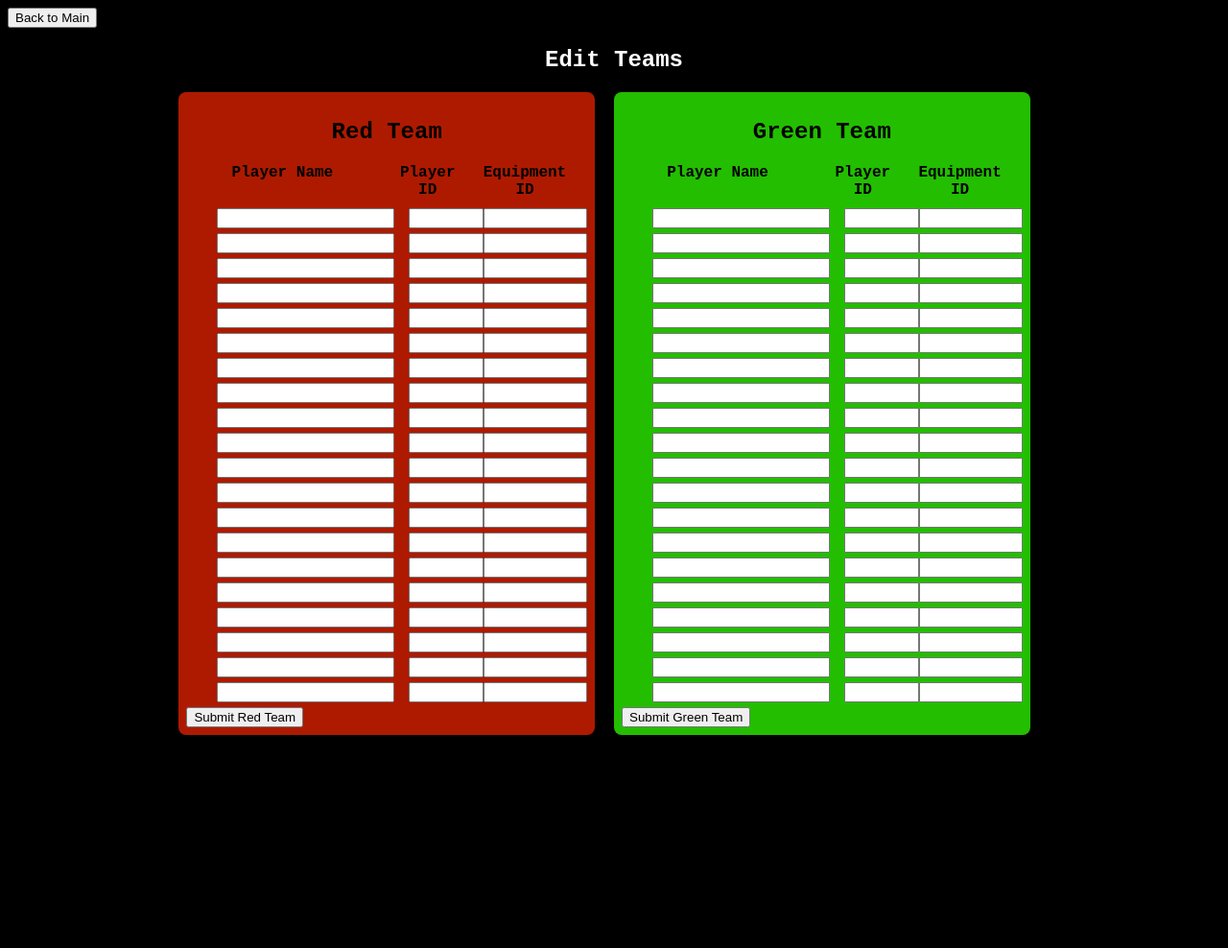
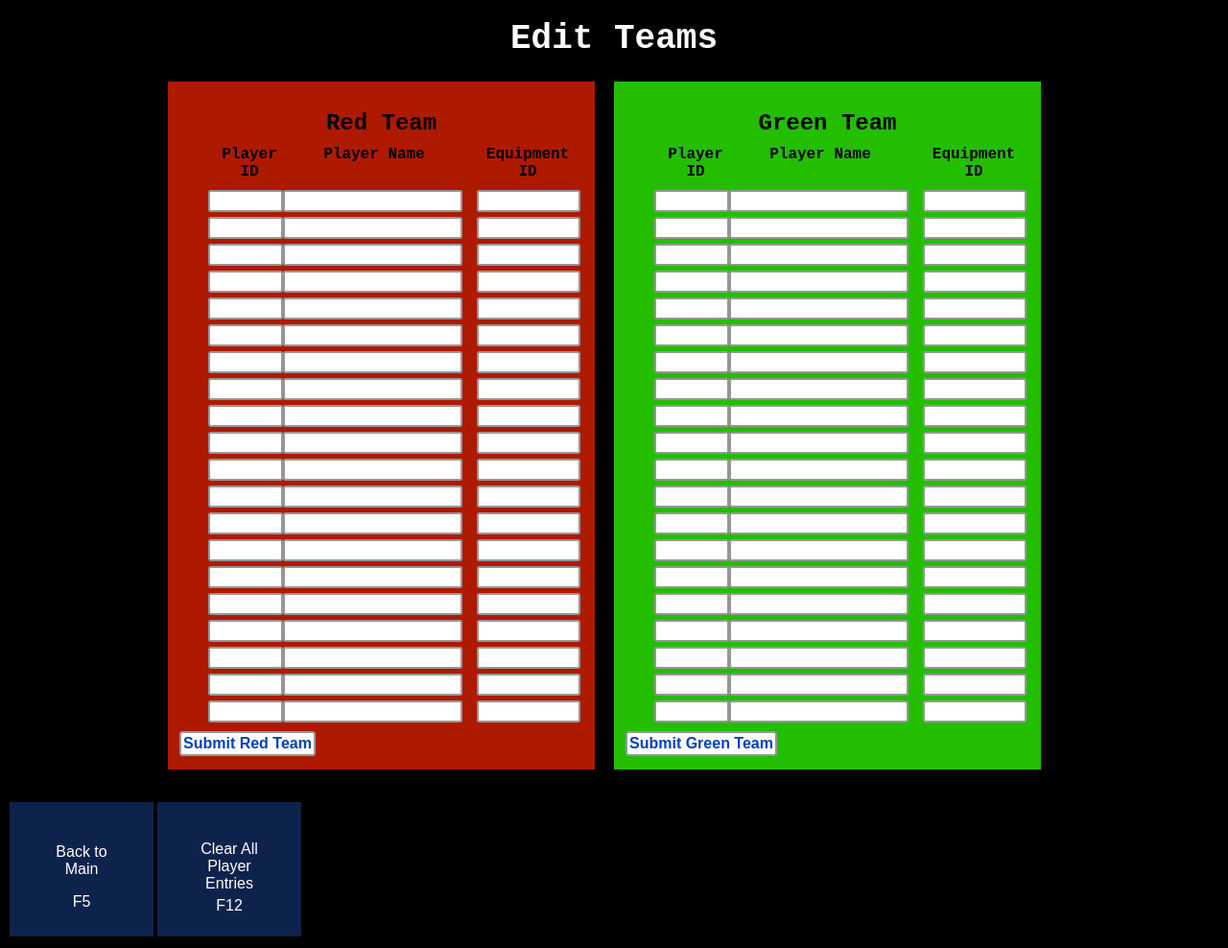
Before and after one commit to 0x01FE/Photon, a Flask app: page /editMode in a window 1280 px wide. Shown: the whole page at 96% size. Before the commit the page ends 800 px from the top, so only its background shows below. Run offline with Flask 2, Linux system fonts and the light colour scheme; some libraries are stand-ins or nearby versions.

Commit message:
Basic game action Template and some reorg

```diff
--- a/app/app.py
+++ b/app/app.py
@@ -18,20 +18,43 @@ def run_server():
     while True:
         s.update()
 
+
 t = threading.Thread(target=run_server)
 t.start()
 
+
 @app.route("/")
 def index():
-    return render_template("splash-screen/splash-screen.html")
+    return render_template("splash-screen.html")
+
 
 @app.route("/gameAction")
 def gameAction():
-    return render_template("game-action/game-action.html")
+    # need to return who hit who and stuff, or however we wanna do it,
+    #   just need to make list for the html to loop through and display
+    # actions = database.get_actions()
+    actions = [
+        "Scooby Doo hit Opus",
+        "Scooby Doo hit Opus",
+        "Scooby Doo hit Opus",
+        "Opus hit Scooby Doo",
+        "Opus hit the Base",
+        "Opus hit Scooby Doo",
+    ]
+    redPlayers = ["Thor", "Loki", "Odin", "Dragon"]
+    greenPlayers = ["HappyFeet", "Toothless", "Ironman", "American", "Spiderman"]
+    return render_template(
+        "game-action.html",
+        actions=actions,
+        redPlayers=redPlayers,
+        greenPlayers=greenPlayers,
+    )
+
 
 @app.route("/editMode")
 def addPlayer():
-    return render_template("add-player/add-player.html")
+    return render_template("add-player.html")
+
 
 @app.route("/submit-red", methods = ["POST"])
 def submitRedTeams():
--- a/app/static/css/add-player.css
+++ b/app/static/css/add-player.css
@@ -1,21 +1,19 @@
 body {
     background-color: black;
 }
+
+/* Container for the Teams */
 .form-container {
     display: flex;
     justify-content: center;
     margin-top: 10px;
 }
-.titleContainer {
-    color: white;
-    text-align: center;
-}
 
 /* Each group of inputs */
 .group-container {
     background-color: #f0f0f0; /* Default background color */
-    padding: 8px;
-    border-radius: 8px;
+    padding: 10px;
+    /* border-radius: 8px; */
     /* flex: 1; */
     justify-content: center;
     align-items: center;
@@ -57,23 +56,29 @@ body {
 
 .column-names {
     display: flex;
-    justify-content: space-between;
     margin-bottom: 10px;
+    margin-left: 20px;
     font-weight: bold;
 }
 
 .column-names label {
-    width: 200px;
+    width: fit-content;
     text-align: center;
-    margin-right: 15px;
+    padding-left: 20px;
+}
+
+.column-names label:nth-child(1) {
+    width: 70px;
 }
 
 .column-names label:nth-child(2) {
-    width: 70px;
+    width: 130px;
+    padding-right: 35px;
 }
 
 .column-names label:nth-child(3) {
     width: 100px;
+    padding-left: 0px;
 }
 
 label {
@@ -83,3 +88,44 @@ label {
 html {
     font-family: 'Courier New', Courier, monospace;
 }
+
+h1 {
+    text-align: center;
+    color: white;
+    font-size: 36px;
+    margin-top: 20px;
+}
+
+input[type='submit'] {
+    background-color: #ffffff;
+    color: rgb(0, 65, 186);
+    text-align: center;
+    font-size: 16px;
+    margin: 4px 2px;
+    cursor: pointer;
+}
+input[type='submit']:hover {
+    background-color: gray;
+}
+
+.title-container {
+    margin-top: 20px;
+    margin-bottom: 10px;
+    text-align: center;
+    justify-content: center;
+    font-weight: bold;
+    color: black;
+    font-size: 24px;
+}
+
+input {
+    outline: none;
+    border: 2px solid rgb(150, 150, 150);
+    border-radius: 0.2em;
+    font-weight: bold;
+    padding: 2px;
+}
+
+/* button[type='submit'] {
+    justify-content: right;
+} */
--- /dev/null
+++ b/app/static/css/app-styles.css
@@ -0,0 +1,25 @@
+footer {
+    display: flex;
+    padding-top: 30px;
+}
+.op-button {
+    background-color: #0e234c;
+    border: none;
+    color: rgb(255, 255, 255);
+    padding: 15px 32px;
+    text-align: center;
+    display: inline-flexbox;
+    font-size: 16px;
+    margin: 4px 2px;
+    cursor: pointer;
+    max-width: 150px;
+    min-height: 140px;
+}
+
+p {
+    display: inline-block;
+}
+
+.op-button:hover {
+    color: rgb(145, 145, 145);
+}
--- a/app/static/script.js
+++ b/app/static/script.js
@@ -1,8 +1,10 @@
 document.addEventListener('DOMContentLoaded', () => {
     // Get all player-name and player-id inputs
-    const inputs = document.querySelectorAll('.player-name');
+    const playerInputs = document.querySelectorAll('.player-name');
+    const idInputs = document.querySelectorAll('.player-id');
+    const equipIdInputs = document.querySelectorAll('.equipment-id');
 
-    inputs.forEach((input) => {
+    idInputs.forEach((input) => {
         const icon = input.previousElementSibling;
 
         if (icon && icon.classList.contains('icon')) {
@@ -10,6 +12,34 @@ document.addEventListener('DOMContentLoaded', () => {
                 icon.style.opacity = '1';
             });
 
+            input.addEventListener('blur', () => {
+                if (input.value === '') {
+                    icon.style.opacity = '0';
+                }
+            });
+        }
+    });
+
+    playerInputs.forEach((input) => {
+        const icon = input.previousElementSibling.previousElementSibling;
+        if (icon && icon.classList.contains('icon')) {
+            input.addEventListener('focus', () => {
+                icon.style.opacity = '1';
+            });
+            input.addEventListener('blur', () => {
+                if (input.value === '') {
+                    icon.style.opacity = '0';
+                }
+            });
+        }
+    });
+
+    equipIdInputs.forEach((input) => {
+        const icon = input.previousElementSibling.previousElementSibling.previousElementSibling;
+        if (icon && icon.classList.contains('icon')) {
+            input.addEventListener('focus', () => {
+                icon.style.opacity = '1';
+            });
             input.addEventListener('blur', () => {
                 if (input.value === '') {
                     icon.style.opacity = '0';
@@ -32,40 +62,83 @@ document.addEventListener('DOMContentLoaded', () => {
     }, 3000);
 });
 
+document.addEventListener('DOMContentLoaded', () => {
+    const modeButton = document.getElementById('mode-button');
+    const clearButton = document.getElementById('clear-button');
+
+    modeButton.addEventListener('click', () => {
+        if (modeButton.firstElementChild.innerHTML === 'Edit Teams') {
+            this.toEditMode();
+        } else {
+            this.toGameAction();
+        }
+    });
+
+    clearButton.addEventListener('click', () => {
+        clearInputs();
+    });
+
+    document.addEventListener('keydown', (event) => {
+        if (event.key === 'F5') {
+            event.preventDefault();
+            if (modeButton.firstElementChild.innerHTML === 'Edit Teams') {
+                toEditMode();
+            } else {
+                toGameAction();
+            }
+        }
+        if (event.key === 'F12') {
+            event.preventDefault();
+            clearInputs();
+        }
+    });
+});
+
 function checkEditScreenInputs(event) {
     const form = event.target;
     let player_name, player_id, equipment_id;
 
-    for(let i = 1; i<= 20; i++){
+    for (let i = 1; i <= 20; i++) {
         player_name = form.querySelector(`#player_name_${i}`).value.trim();
         player_id = form.querySelector(`#player_id_${i}`).value.trim();
-        equipment_id= form.querySelector(`#equipment_id_${i}`).value.trim();
+        equipment_id = form.querySelector(`#equipment_id_${i}`).value.trim();
 
-        if((player_name === "" && player_id === "" && equipment_id === "") || (player_name !== "" && player_id !== "" && equipment_id !== "")) {
+        if ((player_name === '' && player_id === '' && equipment_id === '') || (player_name !== '' && player_id !== '' && equipment_id !== '')) {
             return;
-        }
-        else if (player_name == "" || player_id === "" || equipment_id === "") {
+        } else if (player_name == '' || player_id === '' || equipment_id === '') {
             alert('Please fill out all fields');
             event.preventDefault();
             return;
         }
     }
-};
+}
 
+function toEditMode() {
+    document.getElementById('button1').innerHTML = 'Back to Main Screen';
+    window.location.href = '/editMode';
+}
 
-// document.addEventListener('DOMContentLoaded', () => {
-//     document.querySelector('button').addEventListener('click', () => {
-//         window.location.href = '/editMode';
-//     });
-// });
+function toGameAction() {
+    document.getElementById('button1').innerHTML = 'Edit Teams';
+    window.location.href = '/gameAction';
+}
 
-// function toEditMode() {
-//     window.location.href = '/editMode';
-//     // document.getElementById('message').innerHTML = 'Save and Exit to Main Screen';
-// }
+function clearInputs() {
+    const playerInputs = document.querySelectorAll('.player-name');
+    const idInputs = document.querySelectorAll('.player-id');
+    const equipIdInputs = document.querySelectorAll('.equipment-id');
 
-// function toMainScreen() {
-//     window.location.href = '/gameAction';
-//     document.getElementById('message').innerHTML = 'Edit Teams';
-//     // document.getElementById('title').innerHTML = 'Main';
-// }
+    alert('Clearing all Player Entries');
+
+    playerInputs.forEach((input) => {
+        input.value = '';
+    });
+
+    idInputs.forEach((input) => {
+        input.value = '';
+    });
+
+    equipIdInputs.forEach((input) => {
+        input.value = '';
+    });
+}
--- a/app/templates/add-player/add-player.html
+++ b/app/templates/add-player.html
@@ -2,53 +2,63 @@
 <html lang="en">
     <head>
         <link rel="stylesheet" href="/static/css/add-player.css" />
+        <link rel="stylesheet" href="/static/css/app-styles.css" />
         <meta charset="UTF-8" />
         <meta name="viewport" content="width=device-width, initial-scale=1.0" />
         <title>Photon</title>
     </head>
     <body>
-        <button class="button" onclick="window.location.href = '/gameAction'">Back to Main</button>
-        <h2 class="titleContainer">Edit Teams</h2>
-        <div class="form-container">
+        <h1>Edit Teams</h1>
+        <div id="edit-screen-form" class="form-container">
             <div class="group-container" style="background-color: #ae1a00">
-                <h2 style="text-align: center">Red Team</h2>
+                <h2 class="title-container">Red Team</h2>
                 <div class="column-names">
+                    <label>Player ID</label>
                     <label>Player Name</label>
-                    <label>Player ID</label>
                     <label>Equipment ID</label>
                 </div>
                 <form id="red-team-form" method="POST" action="/submit-red" onsubmit="checkEditScreenInputs(event)">
                     {% for i in range(1, 21) %}
                     <div class="player-input">
-                        <span class="icon"> -> </span>
-                        <input type="text" id="player_name_{{ i }}" name="player_name_{{ i }}" class="player-name" />
-                        <input type="number" id="player_id_{{ i }}" name="player_id_{{ i }}" class="player-id" />
+                        <span class="icon">-></span>
+                        <input type="number" id="player_id_{{ i }}" name="player_id_{{ i }}" class="player-id" required />
+                        <input type="text" id="player_name_{{ i }}" name="player_name_{{ i }}" class="player-name" required />
                         <input type="number" id="equipment_id_{{ i }}" name="equipment_id_{{ i }}" class="equipment-id" />
                     </div>
                     {% endfor %}
-                    <input type="submit" id="submit-red" value="Submit Red Team">
+                    <input type="submit" id="submit-red" value="Submit Red Team" />
                 </form>
             </div>
             <div class="group-container" style="background-color: #23be00">
-                <h2 style="text-align: center">Green Team</h2>
+                <h2 class="title-container">Green Team</h2>
                 <div class="column-names">
+                    <label>Player ID</label>
                     <label>Player Name</label>
-                    <label>Player ID</label>
                     <label>Equipment ID</label>
                 </div>
                 <form id="green-team-form" method="POST" action="/submit-green" onsubmit="checkEditScreenInputs(event)">
                     {% for i in range(1, 21) %}
                     <div class="player-input">
                         <span class="icon"> -> </span>
+                        <input type="number" id="player_id_{{ i }}" name="player_id_{{ i }}" class="player-id" />
                         <input type="text" id="player_name_{{ i }}" name="player_name_{{ i }}" class="player-name" />
-                        <input type="number" id="player_id_{{ i }}" name="player_id_{{ i }}" class="player-id" />
                         <input type="number" id="equipment_id_{{ i }}" name="equipment_id_{{ i }}" class="equipment-id" />
                     </div>
                     {% endfor %}
-                    <input type="submit" id="submit-green" value="Submit Green Team">
+                    <input type="submit" id="submit-green" value="Submit Green Team" />
                 </form>
             </div>
         </div>
     </body>
+    <footer>
+        <button id="mode-button" class="op-button">
+            <p id="button1">Back to Main</p>
+            F5
+        </button>
+        <button id="clear-button" class="op-button">
+            <p style="margin-bottom: 5px" id="button2">Clear All Player Entries</p>
+            F12
+        </button>
+    </footer>
     <script src="{{ url_for('static', filename='script.js') }}"></script>
 </html>
--- a/app/templates/splash-screen/splash-screen.html
+++ b/app/templates/splash-screen.html
@@ -2,6 +2,7 @@
 <html lang="en">
     <head>
         <link rel="stylesheet" href="/static/css/splash-screen.css" />
+        <link rel="stylesheet" href="/static/css/app-styles.css" />
         <meta charset="UTF-8" />
         <meta name="viewport" content="width=device-width, initial-scale=1.0" />
         <title>Photon</title>
```
Also changed, not shown: other parts of app/static/css/add-player.css (+1 -0 lines), app/static/css/game-action.css (+74 -8 lines), app/templates/game-action.html (added, +43 -0 lines), app/templates/game-action/game-action.html (deleted, +0 -10 lines).
